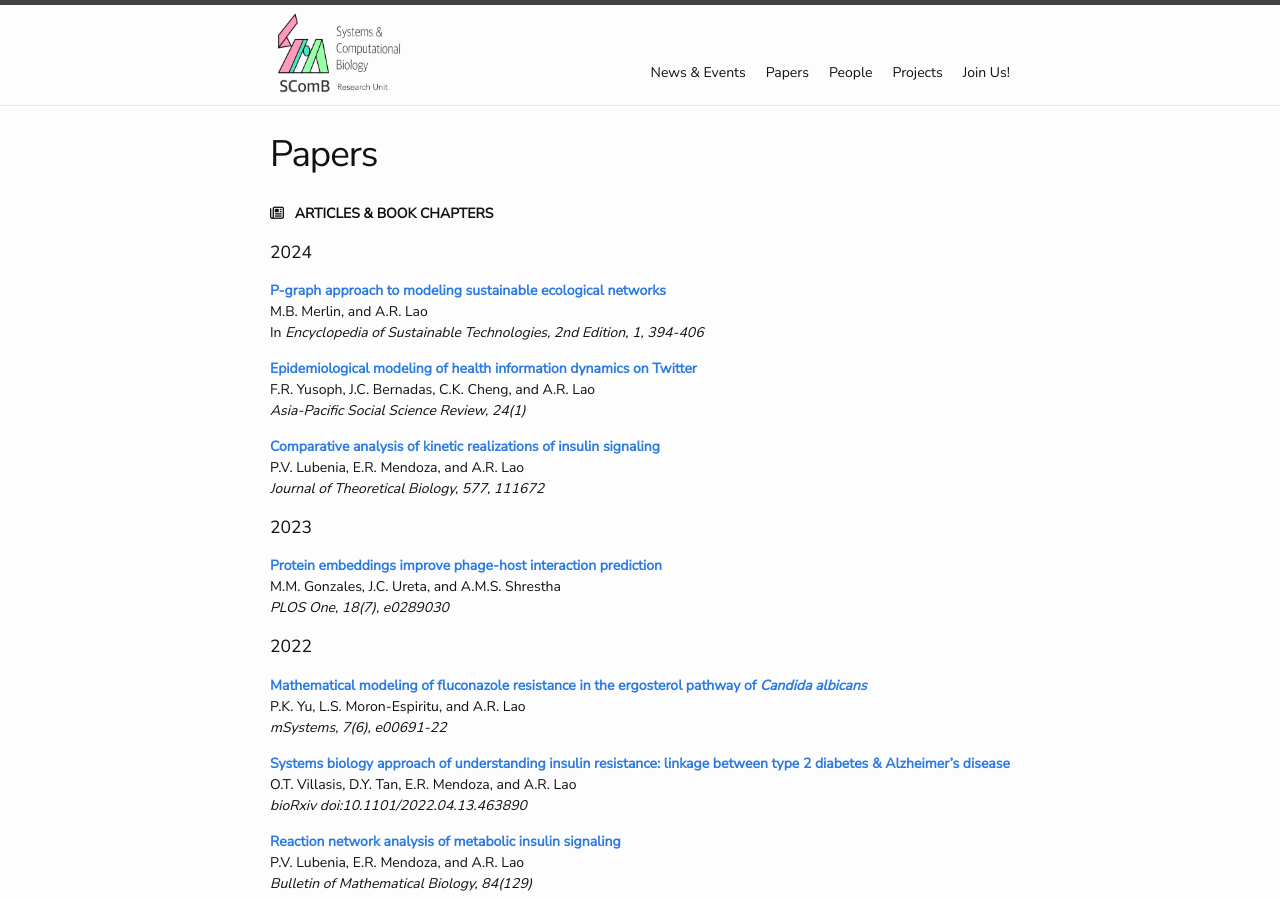
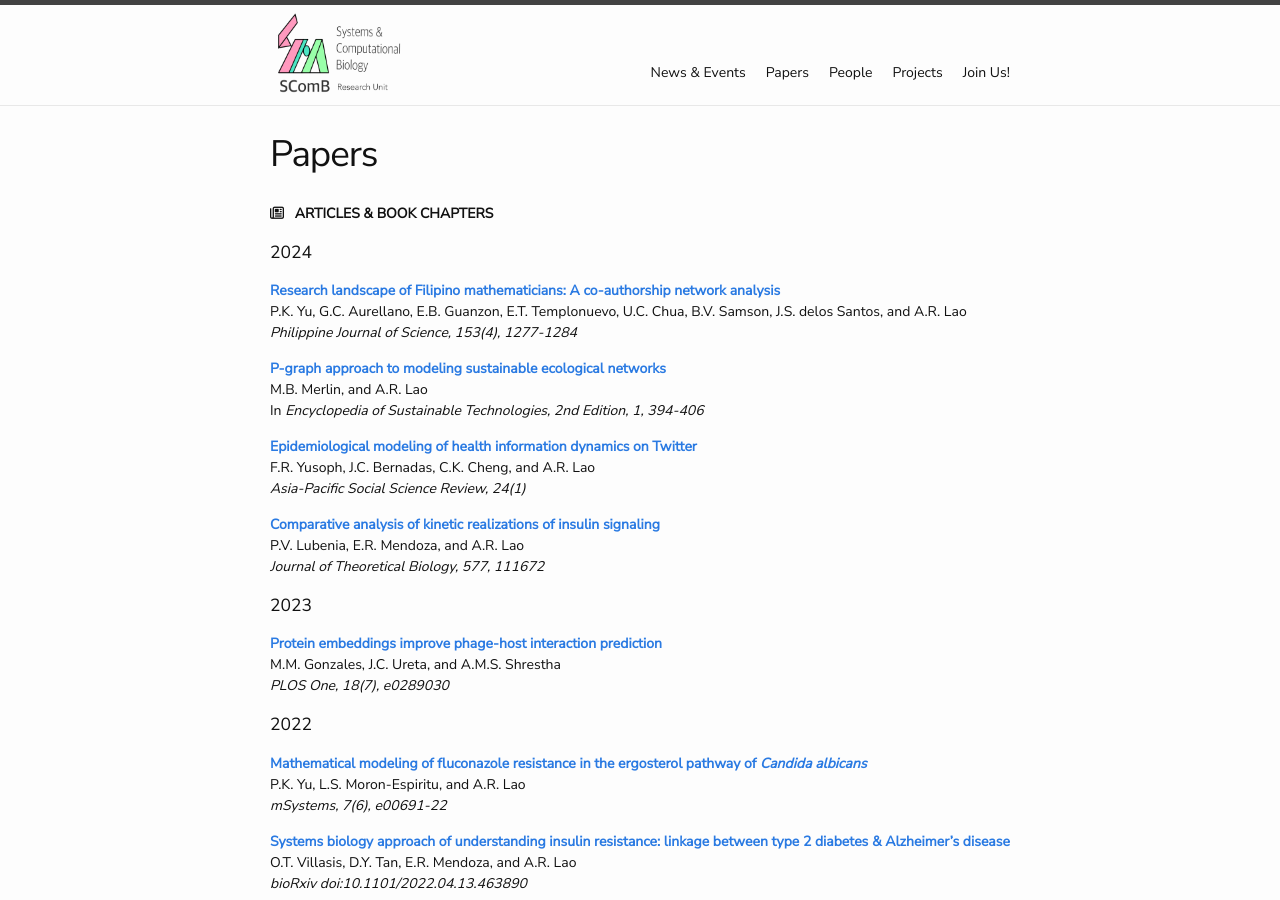
Before and after one commit to dlsu-scomb/dlsu-scomb.github.io, a Jekyll site: the page built from papers.md, in a window 1280 px wide and 900 px high. Built offline with Jekyll 4.4.1, drawn with Linux system fonts in a browser that asks for light colours; nearby versions of some CDN libraries; a style sheet for code colours, icons or effects is not loaded.

Commit message:
Update papers.md

```diff
--- a/papers.md
+++ b/papers.md
@@ -6,6 +6,10 @@ permalink: /papers/
 <i class="fa-regular fa-newspaper"></i> &nbsp; **ARTICLES & BOOK CHAPTERS**
 
 #### 2024
+[**Research landscape of Filipino mathematicians: A co-authorship network analysis**](https://philjournalsci.dost.gov.ph/images/pdf/pjs_pdf/vol153_No4_Aug2024/research_landscape_of_Filipino_Mathematicians_.pdf) <br>
+P.K. Yu, G.C. Aurellano, E.B. Guanzon, E.T. Templonuevo, U.C. Chua, B.V. Samson, J.S. delos Santos, and A.R. Lao <br>
+*Philippine Journal of Science, 153(4), 1277-1284*
+
 [**P-graph approach to modeling sustainable ecological networks**](https://www.sciencedirect.com/science/article/pii/B9780323903868000383?via%3Dihub) <br>
 M.B. Merlin, and A.R. Lao <br>
 In *Encyclopedia of Sustainable Technologies, 2nd Edition, 1, 394-406*
```
